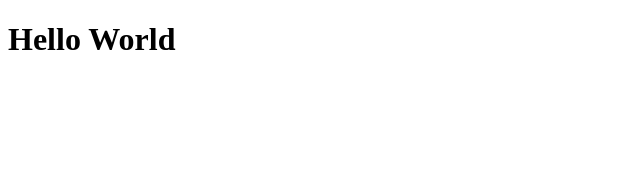
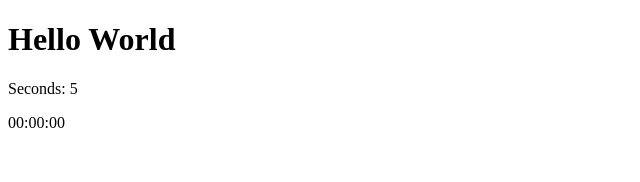
Before and after one commit to AChapeton/stopwatch, a React (Create React App) app: page / in a window 1280 px wide. Shown: the top 182 px of the page, without its empty margins (0-640 px from the left). Built offline with nearby package versions, Linux system fonts and the light colour scheme.

Commit message:
Create function to count seconds

```diff
--- a/src/App.js
+++ b/src/App.js
@@ -1,7 +1,10 @@
+import { Stopwatch } from "./modules/Stopwatch";
+
 function App() {
   return (
     <div>
       <h1>Hello World</h1>
+      <Stopwatch />
     </div>
   );
 }
--- /dev/null
+++ b/src/modules/Stopwatch/index.js
@@ -0,0 +1,26 @@
+import { useState, useEffect, useRef } from "react";
+
+const Stopwatch = () => {
+  const [seconds, setSeconds] = useState(0);
+  const [isActive, setIsActive] = useState(false);
+
+  const intervalRef = useRef();
+
+  useEffect(() => {
+    intervalRef.current = setInterval(() => {
+      setSeconds((current) => current + 1);
+    }, 1000);
+    return () => clearInterval(intervalRef.current);
+  }, []);
+
+  return (
+    <div>
+      <p ref={intervalRef}>Seconds: {seconds}</p>
+      <span>00:</span>
+      <span>00:</span>
+      <span>00</span>
+    </div>
+  );
+};
+
+export { Stopwatch };
```
